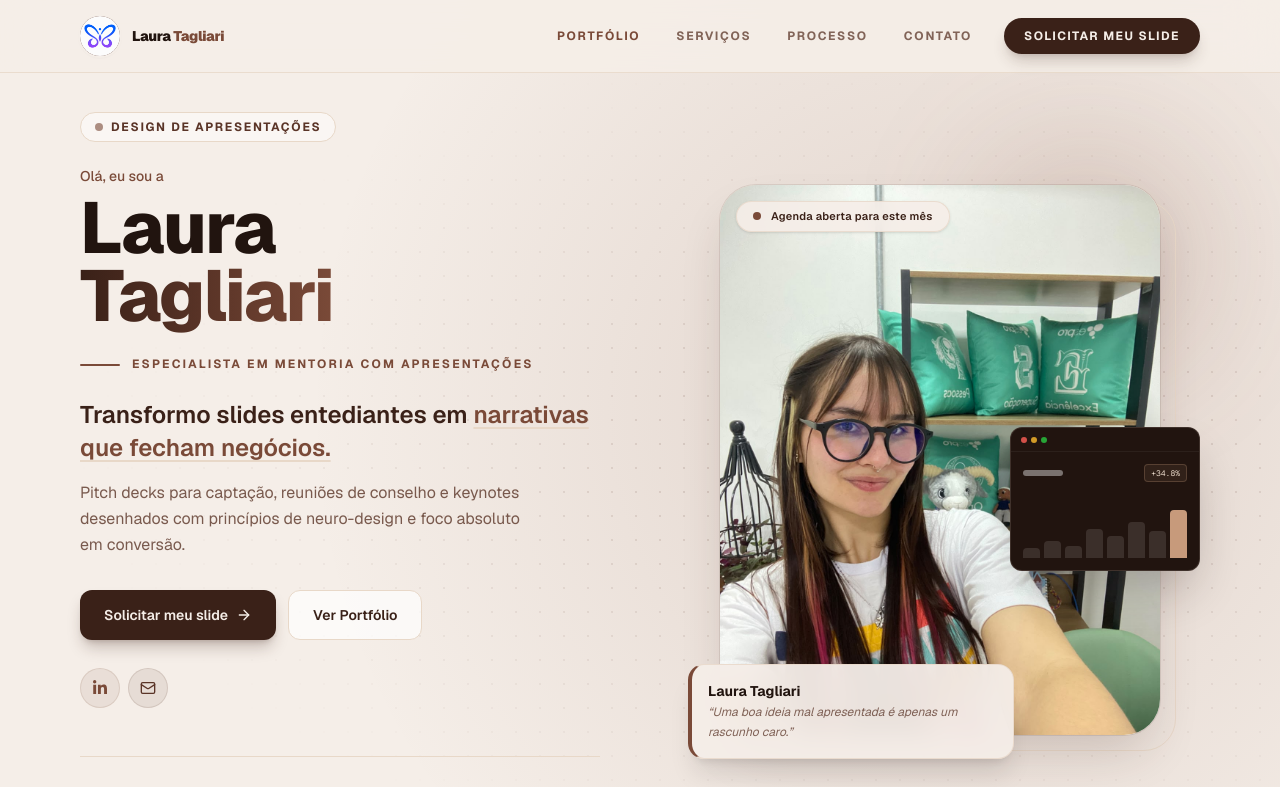
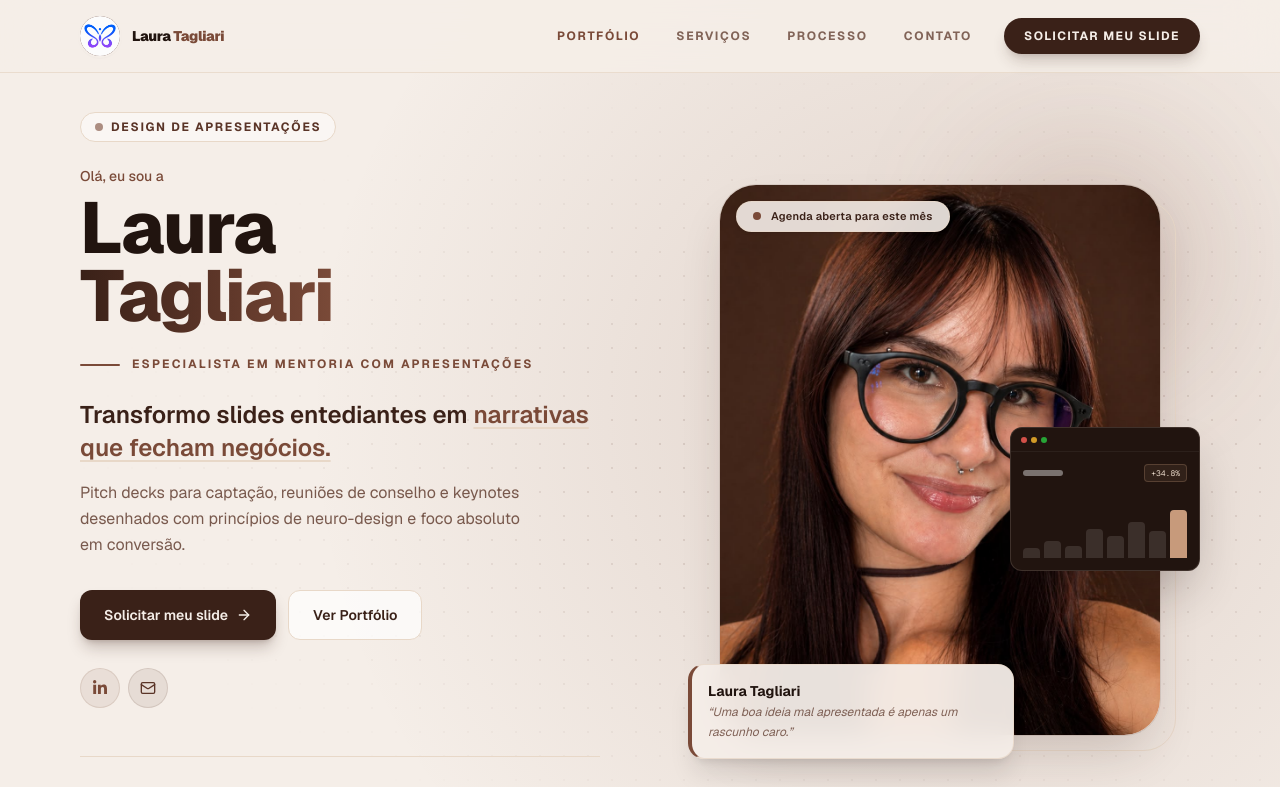
Before and after one commit to igorfc211-source/Portfolio-Laura, a Next.js app: page / in a window 1280 px wide. Shown: the top 787 px of the page. Built offline with nearby package versions, Linux system fonts and the light colour scheme.

Commit message:
Versão marrom

```diff
--- a/src/components/hero.tsx
+++ b/src/components/hero.tsx
@@ -15,7 +15,7 @@ import { SocialLink } from "./social-link";
 /* ── Conteúdo editável ────────────────────────────────────────────────────── */
 
 // Foto principal da Laura. Troque somente este caminho quando o arquivo final chegar.
-const LAURA_PHOTO = "/images/Mulherlinda.jpeg";
+const LAURA_PHOTO = "/images/lindaPerfeita.jpeg";
 
 const TAGLINE = "ESPECIALISTA EM MENTORIA COM APRESENTAÇÕES";
 const CTA_LABEL = "Solicitar meu slide";
```
